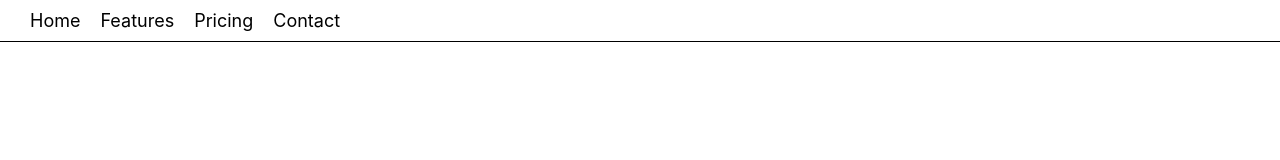
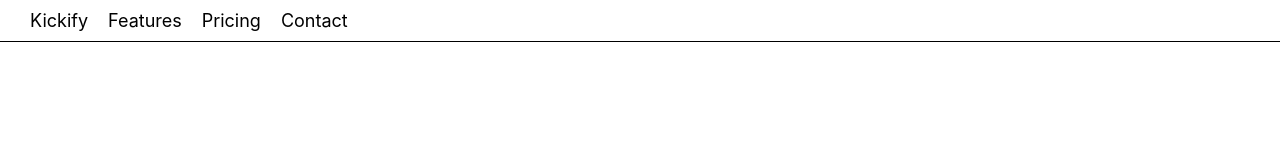
Before and after one commit to Bettelstab/kickify-io, a Next.js app: page / in a window 1280 px wide. Shown: the top 160 px of the page. Built offline with nearby package versions, Linux system fonts and the light colour scheme.

Commit message:
Replace home by Kickify

```diff
--- a/components/basic-page/NavigationBar.tsx
+++ b/components/basic-page/NavigationBar.tsx
@@ -6,7 +6,7 @@
     <nav id="navigation-bar" className={styles.navigationBar}>
       <ul>
         <li>
-          <Link href="/">Home</Link>
+          <Link href="/">Kickify</Link>
         </li>
         <li>
           <Link href="/#features">Features</Link>
```
